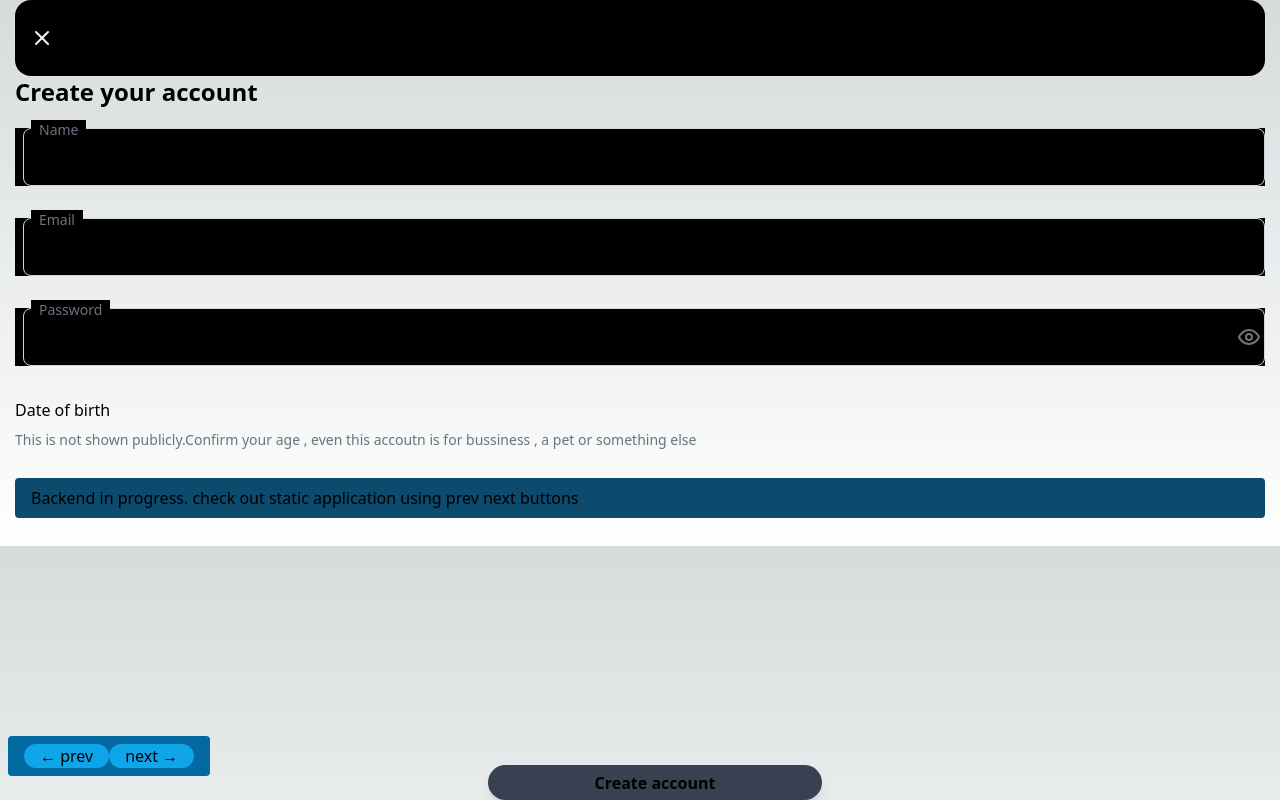
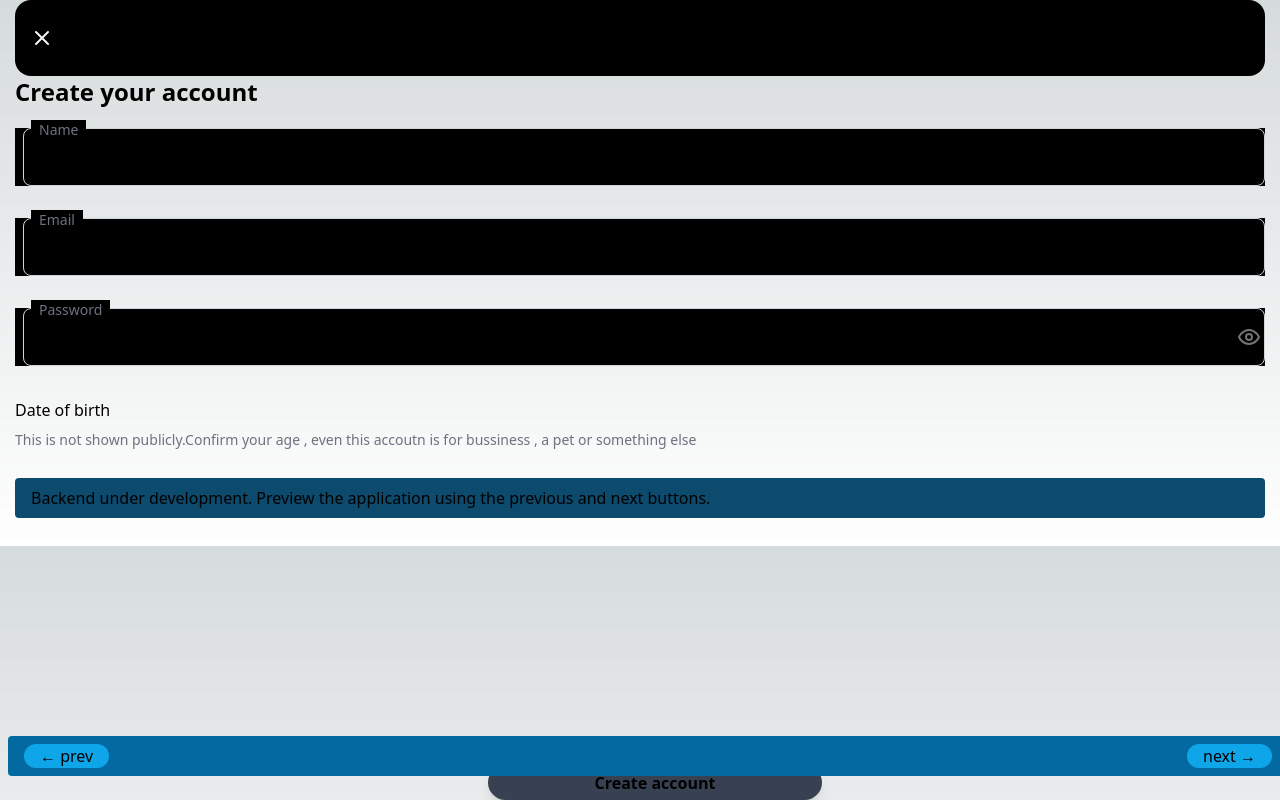
Before and after one commit to git-baahubali/100xmicroblog, a Next.js app: page /Create1 in a window 1280 px wide. Built offline with nearby package versions, Linux system fonts and the light colour scheme.

Commit message:
width of disclaimer is fixed

```diff
--- a/pages/Create0.jsx
+++ b/pages/Create0.jsx
@@ -38,7 +38,7 @@ function Create0() {
         Backend in progress. check out static application using prev next buttons
         {/* <NavigationBar /> */}
 
-        <section className='absolute bottom-4 left-2bg-sky-700 px-4 py-2 rounded m-auto my-2 flex justify-between items-center'>
+        <section className='fixed bottom-4 left-2 bg-sky-700 px-4 py-2 rounded m-auto my-2 flex justify-between items-center'>
           {/* <a className='bg-sky-500  px-4 rounded-full' href='http://localhost:3000/'>← prev</a> */}
           <a className='bg-sky-500  px-4 rounded-full' href='http://microblogging100x-dadb27e921ca.herokuapp.com/Create1'>next  →</a>
         </section>
--- a/pages/Create1.jsx
+++ b/pages/Create1.jsx
@@ -59,10 +59,10 @@ function Create1() {
 
       </footer>
       <section className='bg-sky-900 px-4 py-2 rounded m-auto my-2'>
-        Backend in progress. check out static application using prev next buttons
+      Backend under development. Preview the application using the previous and next buttons.
         {/* <NavigationBar /> */}
 
-        <section className='absolute bottom-4 left-2 bg-sky-700 px-4 py-2 rounded m-auto my-2 flex justify-between items-center'>
+        <section className='fixed bottom-4 left-2 bg-sky-700 px-4 py-2 rounded m-auto my-2 flex w-full justify-between items-center'>
           <a className='bg-sky-500  px-4 rounded-full' href='http://microblogging100x-dadb27e921ca.herokuapp.com/Create0'>← prev</a>
           <a className='bg-sky-500  px-4 rounded-full' href='http://microblogging100x-dadb27e921ca.herokuapp.com/Home'>next  →</a>
         </section>
--- a/pages/Edit_profile.jsx
+++ b/pages/Edit_profile.jsx
@@ -51,7 +51,7 @@ function Edit_profile() {
         <li><InputBox label={'Location'} /></li>
         <li><InputBox label={'Website'} /></li>
       </ul>
-      <section className='absolute bottom-4 left-2 bg-sky-700 px-4 py-2 rounded m-auto my-2 flex justify-between items-center'>
+      <section className='w-full absolute bottom-4 left-2 bg-sky-700 px-4 py-2 rounded m-auto my-2 flex justify-between items-center'>
 
        <a className='bg-sky-500  px-4 rounded-full' href='http://microblogging100x-dadb27e921ca.herokuapp.com/Home'>← prev</a>
        <a className='bg-sky-500  px-4 rounded-full' href='http://microblogging100x-dadb27e921ca.herokuapp.com/Profile'>next  →</a>
--- a/pages/Home.jsx
+++ b/pages/Home.jsx
@@ -21,7 +21,7 @@ function Home() {
         <p className="text-center">+</p>
       </button>
 
-      <section className='absolute bottom-4 left-2 bg-sky-700 px-4 py-2 rounded m-auto my-2 flex justify-between items-center'>
+      <section className='w-full absolute bottom-4 left-2 bg-sky-700 px-4 py-2 rounded m-auto my-2 flex justify-between items-center'>
         <a className='bg-sky-500  px-4 rounded-full' href='http://microblogging100x-dadb27e921ca.herokuapp.com/Create1'>← prev</a>
         <a className='bg-sky-500  px-4 rounded-full' href='http://microblogging100x-dadb27e921ca.herokuapp.com/Edit_profile'>next  →</a>
       </section>
```
